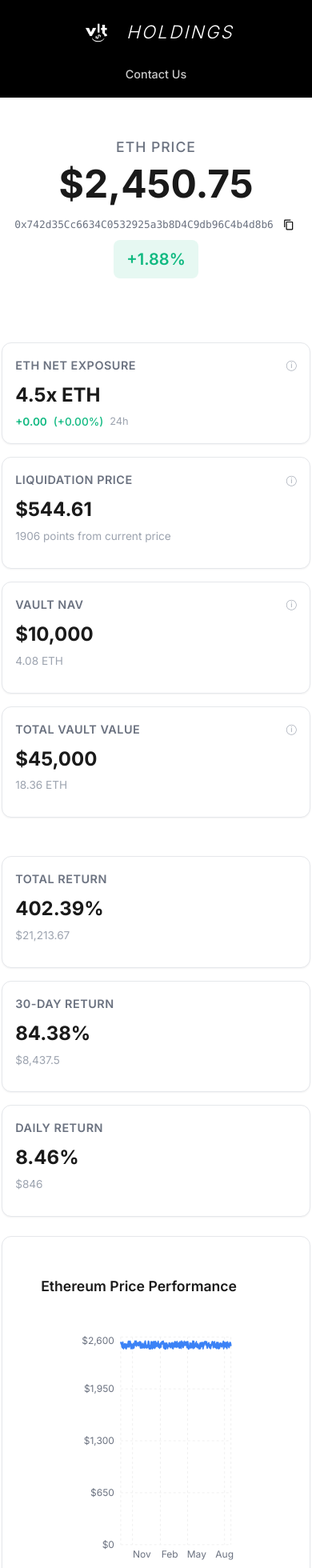
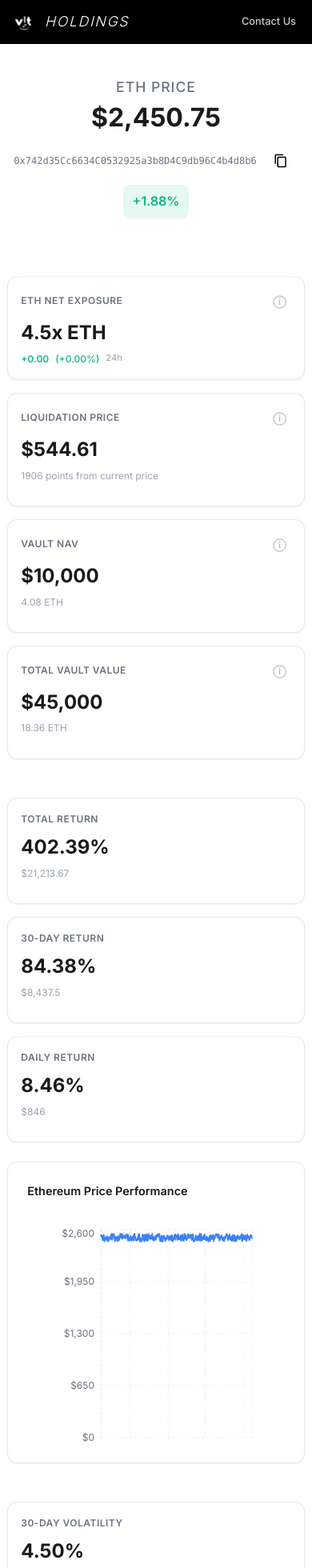
Before and after one commit to charlie-818/vaulto-holdings, a React (Create React App) app: page / in a window 390 px wide. Shown: the top 1960 px of the page at 80% size. Built offline with nearby package versions, Linux system fonts and the light colour scheme; no server answers; the HTML template or start-up script is replaced by a standard one.

Commit message:
Implement comprehensive mobile responsiveness with consistent padding, touch targets, and responsive breakpoints

```diff
--- a/src/components/Dashboard.css
+++ b/src/components/Dashboard.css
@@ -5,11 +5,15 @@
 
 .main-content {
   padding: 2rem 0;
+  max-width: 1400px;
+  margin: 0 auto;
+  padding-left: 1rem;
+  padding-right: 1rem;
 }
 
 .hero-section {
   background-color: var(--background-color);
-  padding: 3rem 2rem;
+  padding: 3rem 1rem;
   margin-bottom: 3rem;
   text-align: center;
 }
@@ -80,12 +84,14 @@
   border: none;
   color: #000000;
   cursor: pointer;
-  padding: 0.25rem;
+  padding: 0.5rem;
   border-radius: 4px;
   transition: all 0.2s ease;
   display: flex;
   align-items: center;
   justify-content: center;
+  min-width: 40px;
+  min-height: 40px;
 }
 
 .copy-button-mini:hover {
@@ -93,8 +99,8 @@
 }
 
 .copy-button-mini svg {
-  width: 14px;
-  height: 14px;
+  width: 16px;
+  height: 16px;
 }
 
 .loading-container {
@@ -120,6 +126,7 @@
 
 .primary-metrics {
   margin-bottom: 3rem;
+  padding: 0 1rem;
 }
 
 .metrics-grid {
@@ -130,6 +137,7 @@
 
 .performance-section {
   margin-bottom: 3rem;
+  padding: 0 1rem;
 }
 
 .performance-grid {
@@ -156,9 +164,12 @@
   background-color: var(--background-color);
   border: 1px solid var(--border-color);
   border-radius: 12px;
-  padding: 2rem;
+  padding: 1.5rem;
   box-shadow: var(--shadow-sm);
   min-height: 430px;
+  width: 100%;
+  max-width: 100%;
+  overflow: hidden;
 }
 
 .secondary-metrics {
@@ -181,16 +192,35 @@
   gap: 1.5rem;
 }
 
+/* Tablet Breakpoint */
 @media (max-width: 1024px) {
+  .main-content {
+    padding-left: 1.5rem;
+    padding-right: 1.5rem;
+  }
+
   .performance-grid {
     grid-template-columns: 1fr;
     gap: 1.5rem;
   }
+
+  .metrics-grid {
+    grid-template-columns: repeat(2, 1fr);
+    gap: 1.25rem;
+  }
+
+  .risk-cards {
+    grid-template-columns: repeat(2, 1fr);
+    gap: 1.25rem;
+  }
 }
 
+/* Mobile Breakpoint */
 @media (max-width: 768px) {
   .main-content {
-    padding: 1rem 0;
+    padding: 1rem;
+    padding-left: 1rem;
+    padding-right: 1rem;
   }
 
   .hero-section {
@@ -198,19 +228,27 @@
   }
 
   .price-value {
-    font-size: 3rem;
+    font-size: 2.5rem;
   }
 
   .price-change {
-    font-size: 1.25rem;
+    font-size: 1.125rem;
+    padding: 0.75rem 1rem;
   }
 
   .address-text {
-    font-size: 0.8rem;
+    font-size: 0.75rem;
   }
 
   .copy-button-mini {
-    font-size: 0.75rem;
+    min-width: 44px;
+    min-height: 44px;
+    padding: 0.75rem;
+  }
+
+  .copy-button-mini svg {
+    width: 18px;
+    height: 18px;
   }
 
   .metrics-grid {
@@ -220,10 +258,59 @@
 
   .section-title {
     font-size: 1.5rem;
+    margin-bottom: 1.5rem;
   }
 
   .risk-cards {
-    grid-template-columns: repeat(2, 1fr);
+    grid-template-columns: 1fr;
     gap: 1rem;
   }
+
+  .performance-chart-wrapper {
+    padding: 1rem;
+    min-height: 350px;
+  }
+
+  .primary-metrics,
+  .performance-section,
+  .risk-section {
+    padding: 0 0.5rem;
+  }
 }
+
+/* Small Mobile Breakpoint */
+@media (max-width: 480px) {
+  .main-content {
+    padding: 0.75rem;
+    padding-left: 0.75rem;
+    padding-right: 0.75rem;
+  }
+
+  .hero-section {
+    padding: 1.5rem 0.75rem;
+  }
+
+  .price-value {
+    font-size: 2rem;
+  }
+
+  .price-change {
+    font-size: 1rem;
+    padding: 0.5rem 0.75rem;
+  }
+
+  .section-title {
+    font-size: 1.25rem;
+  }
+
+  .performance-chart-wrapper {
+    padding: 0.75rem;
+    min-height: 300px;
+  }
+
+  .primary-metrics,
+  .performance-section,
+  .risk-section {
+    padding: 0 0.25rem;
+  }
+}
--- a/src/components/Footer.css
+++ b/src/components/Footer.css
@@ -3,6 +3,13 @@
   color: #ffffff;
   padding: 2rem 0;
   margin-top: 4rem;
+}
+
+.container {
+  max-width: 1400px;
+  margin: 0 auto;
+  padding-left: 1rem;
+  padding-right: 1rem;
 }
 
 .footer-content {
@@ -74,6 +81,9 @@
   display: flex;
   align-items: center;
   justify-content: center;
+  min-width: 40px;
+  min-height: 40px;
+  padding: 0.5rem;
 }
 
 .social-links a:hover {
@@ -96,6 +106,10 @@
   text-decoration: none;
   font-size: 0.75rem;
   transition: color 0.2s ease;
+  padding: 0.5rem 0.75rem;
+  min-height: 40px;
+  display: flex;
+  align-items: center;
 }
 
 .footer-site-links a:hover {
@@ -112,8 +126,6 @@
   max-width: 1200px;
   margin: 0 auto;
 }
-
-
 
 .disclaimer-text {
   color: #cccccc;
@@ -135,7 +147,29 @@
   margin-bottom: 0;
 }
 
+/* Tablet Breakpoint */
+@media (max-width: 1024px) {
+  .container {
+    padding-left: 1.5rem;
+    padding-right: 1.5rem;
+  }
+
+  .footer-logo-image {
+    height: 44px;
+  }
+
+  .footer-brand h4 {
+    font-size: 1rem;
+  }
+}
+
+/* Mobile Breakpoint */
 @media (max-width: 768px) {
+  .container {
+    padding-left: 1rem;
+    padding-right: 1rem;
+  }
+
   .footer {
     padding: 1.5rem 0;
   }
@@ -143,18 +177,118 @@
   .footer-content {
     flex-direction: column;
     text-align: center;
-    gap: 1rem;
-  }
-
-  .footer-links {
-    gap: 1rem;
+    gap: 1.5rem;
   }
 
   .footer-right {
     align-items: center;
+    gap: 1rem;
+  }
+
+  .footer-logo-image {
+    height: 40px;
+  }
+
+  .footer-brand h4 {
+    font-size: 0.95rem;
   }
 
   .social-links {
     gap: 1.5rem;
   }
+
+  .social-links a {
+    min-width: 44px;
+    min-height: 44px;
+    padding: 0.75rem;
+  }
+
+  .social-links svg {
+    width: 22px;
+    height: 22px;
+  }
+
+  .footer-site-links {
+    gap: 1.5rem;
+    margin-top: 1rem;
+  }
+
+  .footer-site-links a {
+    font-size: 0.8rem;
+    padding: 0.75rem 1rem;
+    min-height: 44px;
+  }
+
+  .footer-disclaimer {
+    margin-top: 2rem;
+    padding-top: 1.5rem;
+    padding-bottom: 1.5rem;
+  }
+
+  .disclaimer-text {
+    font-size: 0.8rem;
+  }
 }
+
+/* Small Mobile Breakpoint */
+@media (max-width: 480px) {
+  .container {
+    padding-left: 0.75rem;
+    padding-right: 0.75rem;
+  }
+
+  .footer {
+    padding: 1rem 0;
+  }
+
+  .footer-content {
+    gap: 1rem;
+  }
+
+  .footer-right {
+    gap: 0.75rem;
+  }
+
+  .footer-logo-image {
+    height: 36px;
+  }
+
+  .footer-brand h4 {
+    font-size: 0.9rem;
+  }
+
+  .social-links {
+    gap: 1rem;
+  }
+
+  .social-links a {
+    min-width: 40px;
+    min-height: 40px;
+    padding: 0.5rem;
+  }
+
+  .social-links svg {
+    width: 20px;
+    height: 20px;
+  }
+
+  .footer-site-links {
+    gap: 1rem;
+  }
+
+  .footer-site-links a {
+    font-size: 0.75rem;
+    padding: 0.5rem 0.75rem;
+    min-height: 40px;
+  }
+
+  .footer-disclaimer {
+    margin-top: 1.5rem;
+    padding-top: 1rem;
+    padding-bottom: 1rem;
+  }
+
+  .disclaimer-text {
+    font-size: 0.75rem;
+  }
+}
--- a/src/components/Header.css
+++ b/src/components/Header.css
@@ -4,6 +4,13 @@
   position: sticky;
   top: 0;
   z-index: 100;
+}
+
+.container {
+  max-width: 1400px;
+  margin: 0 auto;
+  padding-left: 1rem;
+  padding-right: 1rem;
 }
 
 .header-content {
@@ -46,8 +53,6 @@
   text-transform: uppercase;
 }
 
-
-
 .nav-list {
   display: flex;
   list-style: none;
@@ -63,6 +68,10 @@
   font-size: 0.95rem;
   transition: color 0.2s ease;
   position: relative;
+  padding: 0.5rem 0.75rem;
+  min-height: 44px;
+  display: flex;
+  align-items: center;
 }
 
 .nav-link:hover {
@@ -84,20 +93,83 @@
   width: 100%;
 }
 
-
-
-@media (max-width: 768px) {
-  .header-content {
-    flex-direction: column;
-    gap: 1rem;
-    padding: 1rem 0;
+/* Tablet Breakpoint */
+@media (max-width: 1024px) {
+  .container {
+    padding-left: 1.5rem;
+    padding-right: 1.5rem;
   }
 
-  .nav-list {
-    gap: 1rem;
+  .logo h1 {
+    font-size: 1.3rem;
   }
 
   .nav-link {
     font-size: 0.9rem;
+    padding: 0.5rem 0.5rem;
   }
 }
+
+/* Mobile Breakpoint */
+@media (max-width: 768px) {
+  .container {
+    padding-left: 1rem;
+    padding-right: 1rem;
+  }
+
+  .header-content {
+    flex-direction: row;
+    gap: 0;
+    padding: 0.75rem 0;
+    min-height: 60px;
+  }
+
+  .logo {
+    gap: 0.5rem;
+  }
+
+  .logo-image {
+    height: 40px;
+  }
+
+  .logo h1 {
+    font-size: 1.2rem;
+  }
+
+  .nav-list {
+    gap: 0.5rem;
+  }
+
+  .nav-link {
+    font-size: 0.85rem;
+    padding: 0.5rem 0.75rem;
+    min-height: 40px;
+  }
+}
+
+/* Small Mobile Breakpoint */
+@media (max-width: 480px) {
+  .container {
+    padding-left: 0.75rem;
+    padding-right: 0.75rem;
+  }
+
+  .header-content {
+    padding: 0.5rem 0;
+    min-height: 55px;
+  }
+
+  .logo-image {
+    height: 36px;
+  }
+
+  .logo h1 {
+    font-size: 1.1rem;
+  }
+
+  .nav-link {
+    font-size: 0.8rem;
+    padding: 0.5rem 0.5rem;
+    min-height: 36px;
+  }
+}
--- a/src/components/MetricCard.css
+++ b/src/components/MetricCard.css
@@ -39,6 +39,11 @@
   color: var(--text-muted);
   font-size: 0.8rem;
   cursor: help;
+  min-width: 20px;
+  min-height: 20px;
+  display: flex;
+  align-items: center;
+  justify-content: center;
 }
 
 .metric-value {
@@ -91,12 +96,85 @@
   font-size: 0.8rem;
 }
 
+/* Tablet Breakpoint */
+@media (max-width: 1024px) {
+  .metric-card {
+    padding: 1.5rem;
+  }
+
+  .metric-value {
+    font-size: 2rem;
+  }
+
+  .metric-title {
+    font-size: 0.85rem;
+  }
+}
+
+/* Mobile Breakpoint */
 @media (max-width: 768px) {
   .metric-card {
+    padding: 1.25rem;
+    min-height: 100px;
+  }
+
+  .metric-value {
+    font-size: 1.75rem;
+  }
+
+  .metric-title {
+    font-size: 0.8rem;
+  }
+
+  .metric-subtitle {
+    font-size: 0.8rem;
+  }
+
+  .metric-change {
+    font-size: 0.8rem;
+  }
+
+  .change-period {
+    font-size: 0.75rem;
+  }
+
+  .tooltip-icon {
+    min-width: 24px;
+    min-height: 24px;
+    font-size: 0.9rem;
+  }
+}
+
+/* Small Mobile Breakpoint */
+@media (max-width: 480px) {
+  .metric-card {
     padding: 1rem;
+    min-height: 90px;
   }
 
   .metric-value {
     font-size: 1.5rem;
   }
+
+  .metric-title {
+    font-size: 0.75rem;
+  }
+
+  .metric-subtitle {
+    font-size: 0.75rem;
+  }
+
+  .metric-change {
+    font-size: 0.75rem;
+  }
+
+  .change-period {
+    font-size: 0.7rem;
+  }
+
+  .tooltip-icon {
+    min-width: 28px;
+    min-height: 28px;
+    font-size: 1rem;
+  }
 }
--- a/src/components/PerformanceChart.css
+++ b/src/components/PerformanceChart.css
@@ -1,6 +1,7 @@
 .performance-chart {
   background-color: var(--background-color);
   padding: 1.5rem;
+  width: 100%;
 }
 
 .chart-header {
@@ -19,6 +20,9 @@
   border-radius: 12px;
   padding: 20px;
   height: 400px;
+  width: 100%;
+  max-width: 100%;
+  overflow: hidden;
 }
 
 .loading, .error {
@@ -28,12 +32,31 @@
   height: 300px;
   font-size: 16px;
   color: #6b7280;
+  text-align: center;
+  padding: 1rem;
 }
 
 .error {
   color: #ef4444;
 }
 
+/* Tablet Breakpoint */
+@media (max-width: 1024px) {
+  .performance-chart {
+    padding: 1.25rem;
+  }
+
+  .chart-container {
+    height: 350px;
+    padding: 16px;
+  }
+
+  .chart-header h3 {
+    font-size: 1rem;
+  }
+}
+
+/* Mobile Breakpoint */
 @media (max-width: 768px) {
   .performance-chart {
     padding: 1rem;
@@ -41,5 +64,39 @@
 
   .chart-container {
     height: 300px;
+    padding: 12px;
+    width: 95%;
+    margin: 0 auto;
+  }
+
+  .chart-header h3 {
+    font-size: 0.95rem;
+  }
+
+  .loading, .error {
+    height: 250px;
+    font-size: 14px;
   }
 }
+
+/* Small Mobile Breakpoint */
+@media (max-width: 480px) {
+  .performance-chart {
+    padding: 0.75rem;
+  }
+
+  .chart-container {
+    height: 280px;
+    padding: 8px;
+    width: 98%;
+  }
+
+  .chart-header h3 {
+    font-size: 0.9rem;
+  }
+
+  .loading, .error {
+    height: 200px;
+    font-size: 13px;
+  }
+}
```
